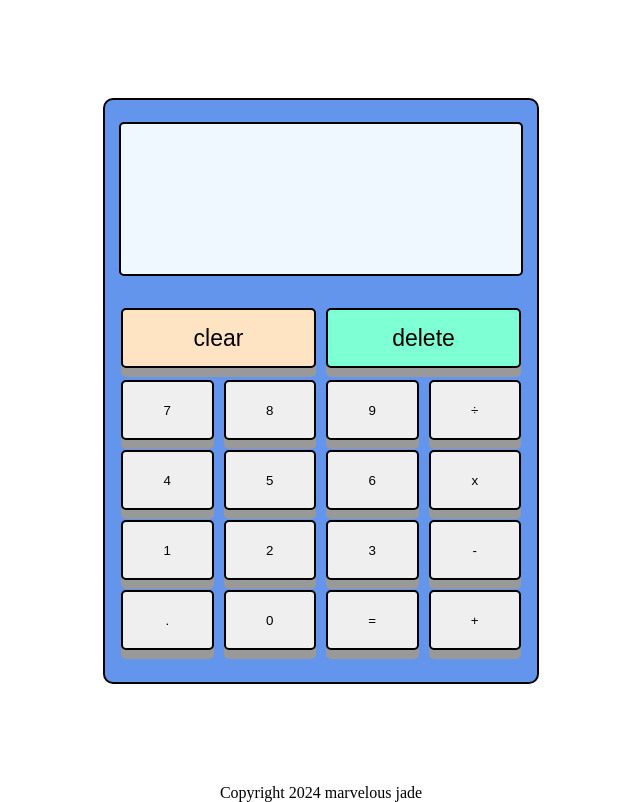
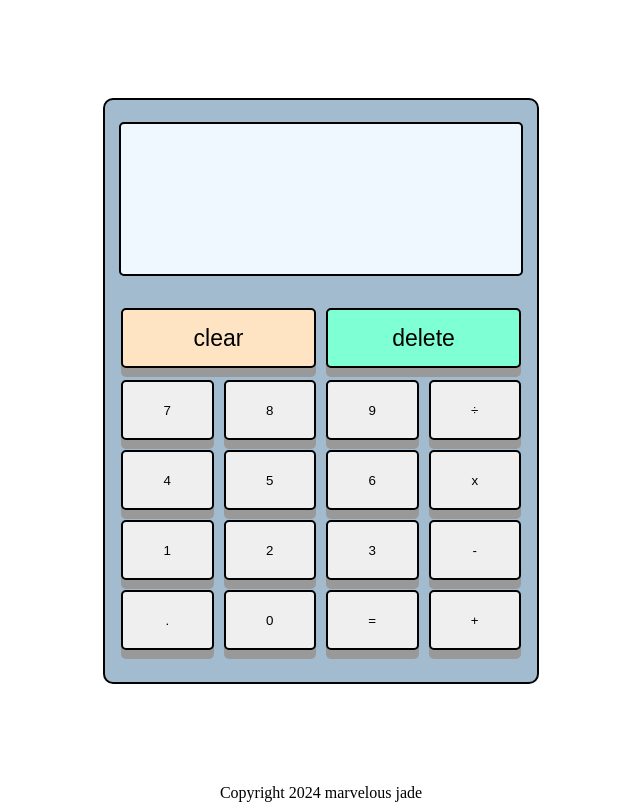
Before and after one commit to MarvelousJade/calculator, a plain HTML site: page index.html in a window 1280 px wide. Shown: the whole page, without its empty margins (319-959 px from the left). Drawn offline with Linux system fonts and the light colour scheme.

Commit message:
Change calculator background color

```diff
--- a/style.css
+++ b/style.css
@@ -27,7 +27,7 @@ body {
   margin: 100px;
   padding: 16px;
   justify-content: space-around;
-  background-color: cornflowerblue;
+  background-color: #a2bbcf;
 }
 
 button:hover {background-color: #c6c7c6}
```
